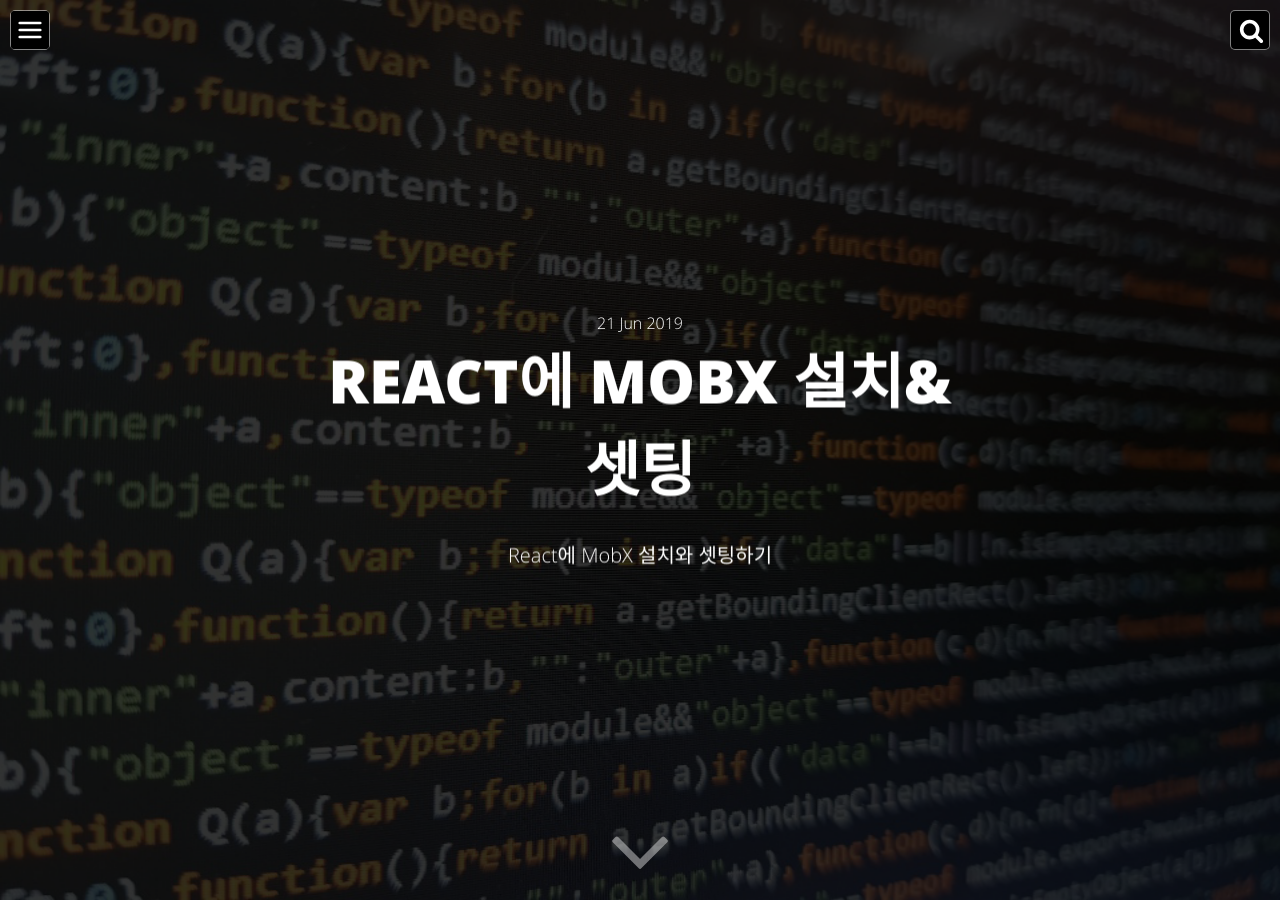
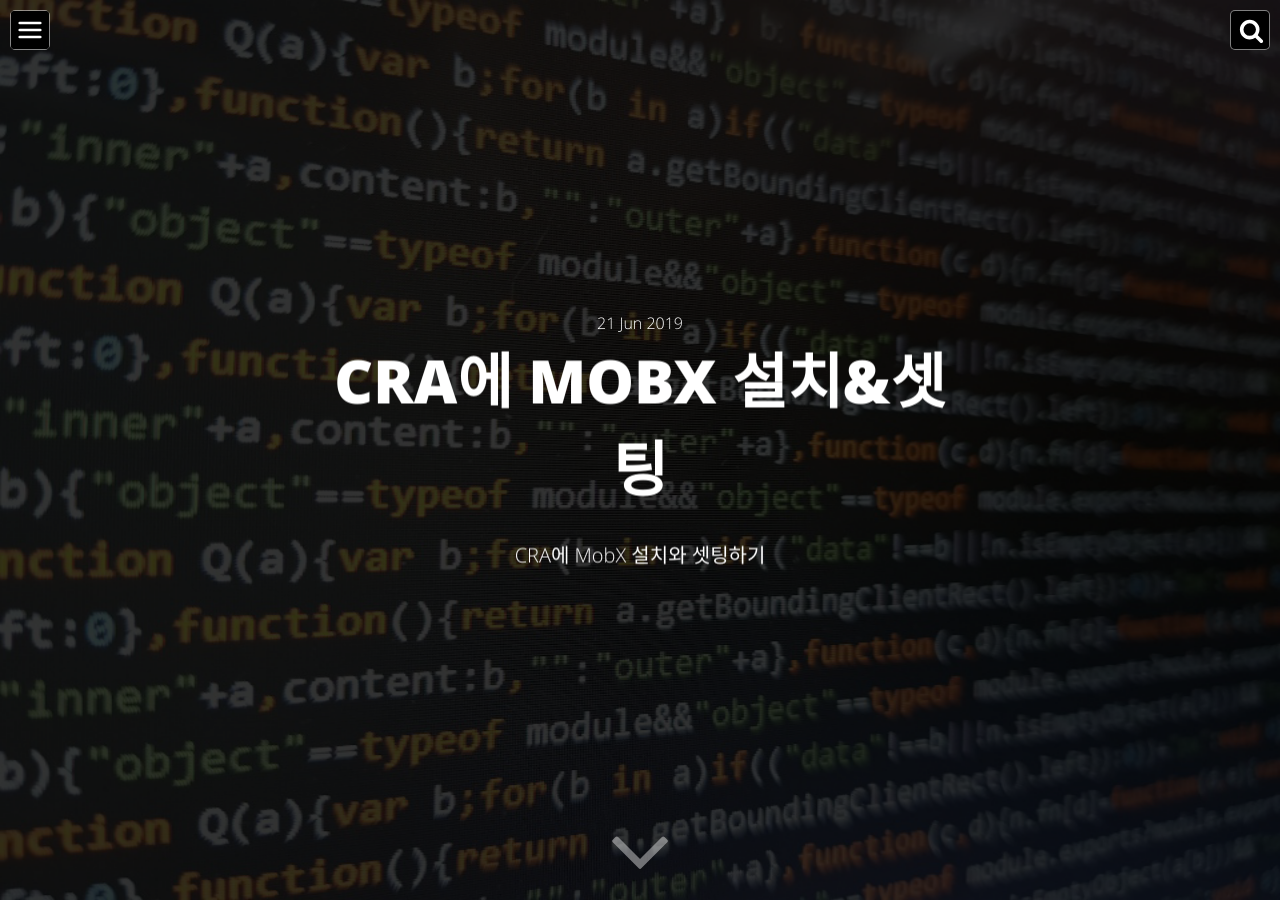
Before and after one commit to chawonmoon/chawonmoon.github.io, a Jekyll site: the page built from _posts/2019-06-21-react-mobx.md, in a window 1280 px wide and 900 px high. Built offline with Jekyll 4.4.1, drawn with Linux system fonts in a browser that asks for light colours; comment, search, counter and statistics services are not loaded; some of the changed text lies outside the part shown.

Commit message:
Mobx 설치 및 설정

```diff
--- a/_posts/2019-06-21-react-mobx.md
+++ b/_posts/2019-06-21-react-mobx.md
@@ -1,18 +1,19 @@
 ---
 layout: post
-title: "React에 MobX 설치&셋팅"
+title: "CRA에 MobX 설치&셋팅"
 date: 2019-06-21
 image: '/assets/img/'
-description: 'React에 MobX 설치와 셋팅하기'
+description: 'CRA에 MobX 설치와 셋팅하기'
 tags:
 - React
+- CRA
 - Code
 - MobX
 - 상태관리
 categories:
 - Code
 ---
-## React에서 MobX 설치 & 셋팅
+## CRA에서 MobX 설치 & 셋팅
 
 ### MobX 모듈과 Decorator 설치 및 셋팅
 * mobX / mobx-react 모듈 설치
```
